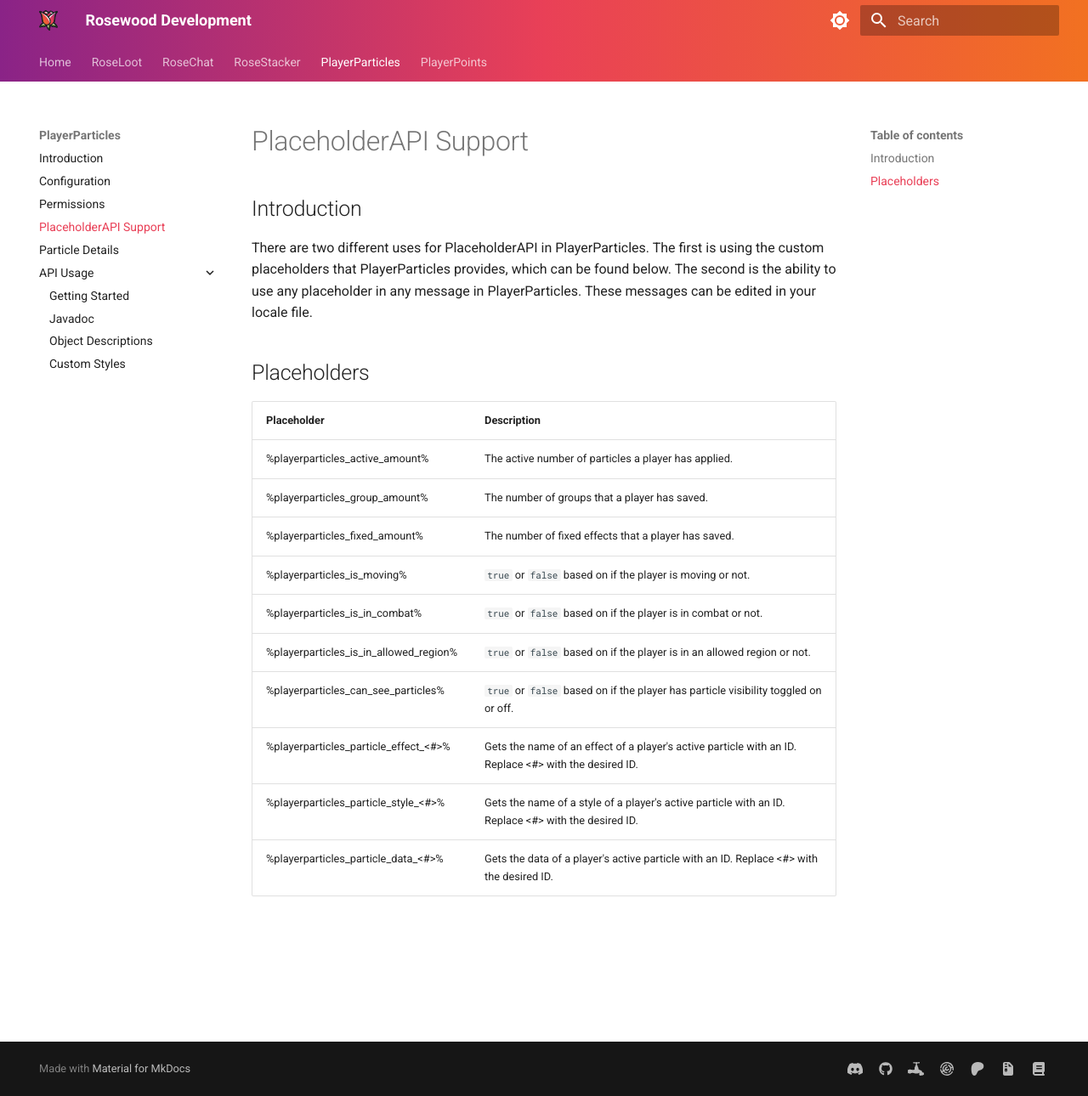
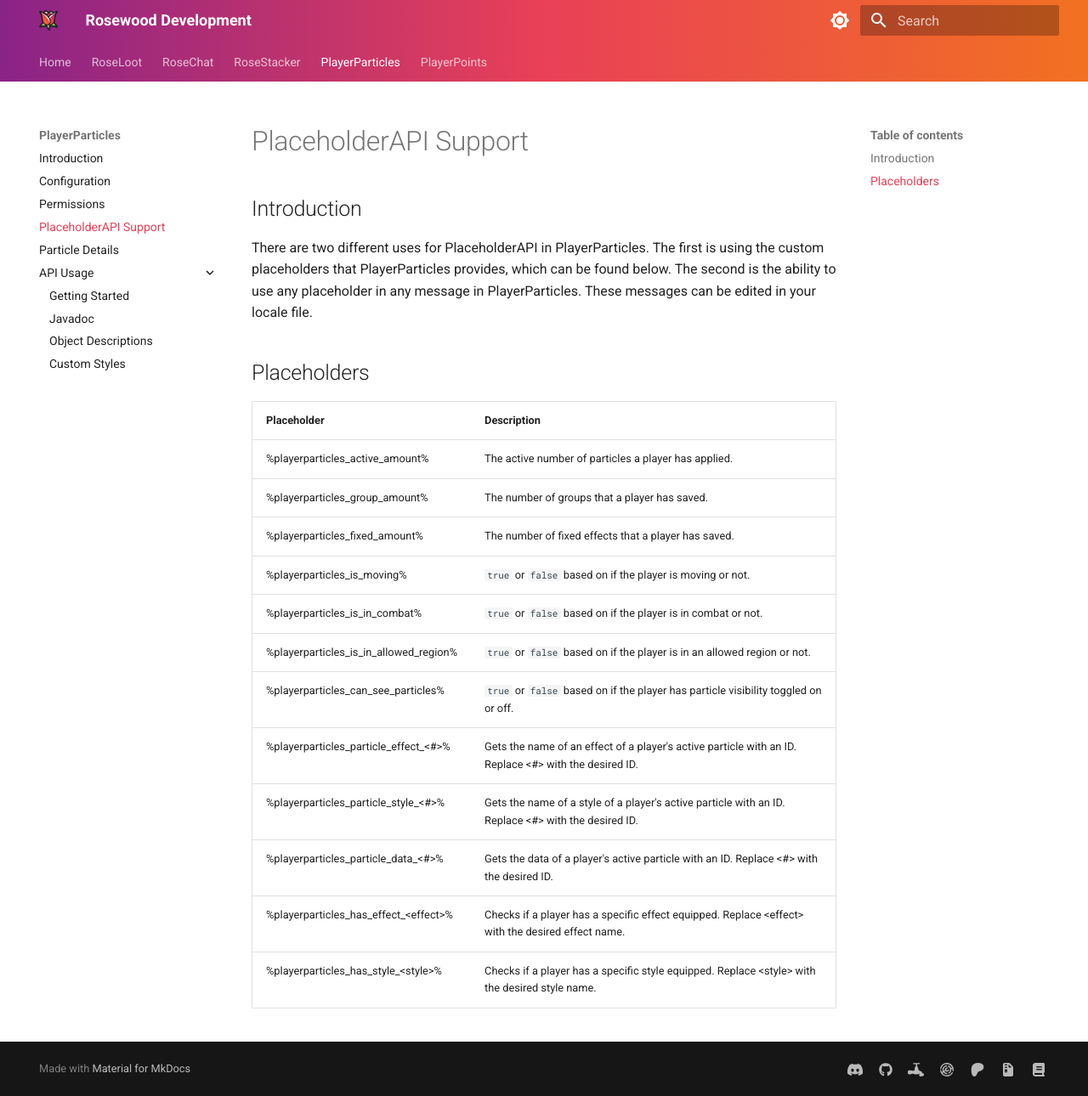
Before and after one commit to Rosewood-Development/RoseWiki, an MkDocs documentation site: the page built from docs/PlayerParticles/placeholderapi-support.md, in a window 1280 px wide and 1290 px high. Shown: the whole window at 85% size. Built offline with MkDocs 1.6.1 and Material for MkDocs 9.7.7, drawn with Linux system fonts in a browser that asks for light colours.

Commit message:
Add has_effect and has_style PlayerParticles placeholders

```diff
--- a/docs/PlayerParticles/placeholderapi-support.md
+++ b/docs/PlayerParticles/placeholderapi-support.md
@@ -15,3 +15,5 @@ There are two different uses for PlaceholderAPI in PlayerParticles. The first is
 | %playerparticles_particle_effect_<#>% | Gets the name of an effect of a player's active particle with an ID. Replace <#> with the desired ID. |
 | %playerparticles_particle_style_<#>% | Gets the name of a style of a player's active particle with an ID. Replace <#> with the desired ID. |
 | %playerparticles_particle_data_<#>% | Gets the data of a player's active particle with an ID. Replace <#> with the desired ID. |
+| %playerparticles_has_effect_<effect\>% | Checks if a player has a specific effect equipped. Replace <effect\> with the desired effect name. |
+| %playerparticles_has_style_<style\>% | Checks if a player has a specific style equipped. Replace <style\> with the desired style name. |
```
Also changed, not shown: docs/RoseStacker/placeholderapi-support.md (+1 -1 lines).
